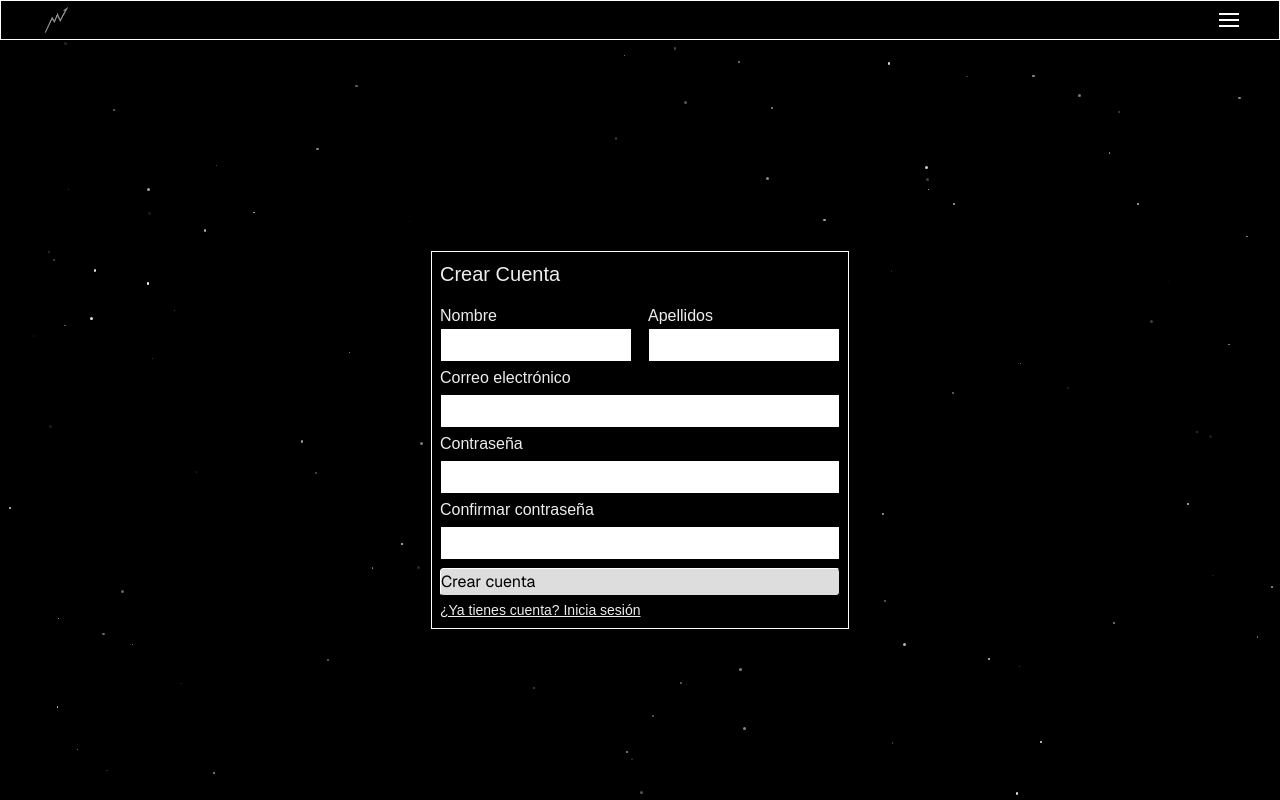
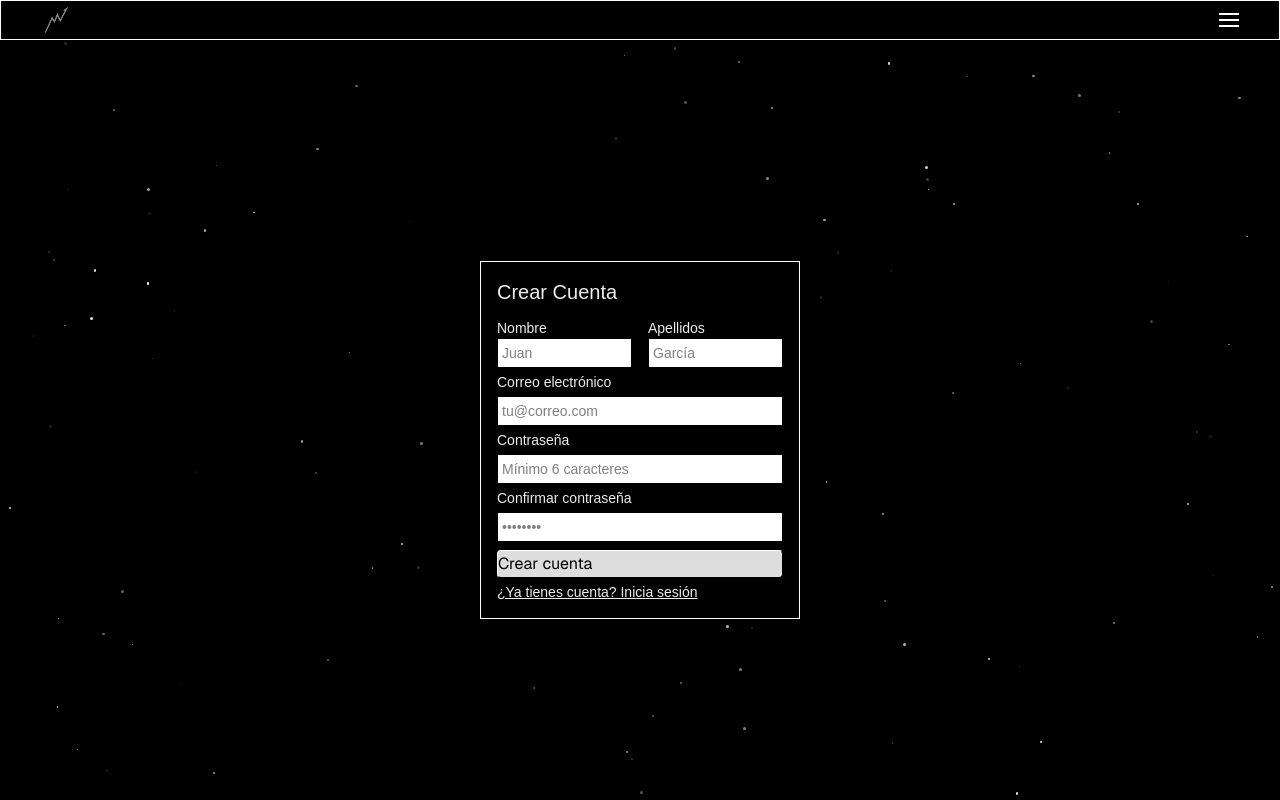
Before and after one commit to Nesss-27/PFT-daw2, a Next.js app in the folder pft-manepe/: page /signup in a window 1280 px wide. Shown: the top 800 px of the page. Built offline with nearby package versions, Linux system fonts and the light colour scheme; no server answers.

Commit message:
login y eso arreglado

```diff
--- a/pft-manepe/src/app/login/page.tsx
+++ b/pft-manepe/src/app/login/page.tsx
@@ -10,14 +10,40 @@ export default function LoginPage() {
   const [email, setEmail] = useState("");
   const [password, setPassword] = useState("");
   const [error, setError] = useState("");
+  const [loading, setLoading] = useState(false);
 
   const handleLogin = async () => {
     setError("");
+
+    // Validaciones
+    if (!email && !password) {
+      setError("Introduce tu correo y contraseña");
+      return;
+    }
+    if (!email) {
+      setError("Introduce tu correo electrónico");
+      return;
+    }
+    if (!email.includes("@")) {
+      setError("El correo no es válido");
+      return;
+    }
+    if (!password) {
+      setError("Introduce tu contraseña");
+      return;
+    }
+    if (password.length < 6) {
+      setError("La contraseña debe tener al menos 6 caracteres");
+      return;
+    }
+
+    setLoading(true);
     const res = await signIn("credentials", {
       email,
       password,
       redirect: false,
     });
+    setLoading(false);
 
     if (res?.ok) {
       router.push("/home");
@@ -30,29 +56,37 @@ export default function LoginPage() {
     <>
       <Fondo />
       <div className="flex flex-col justify-center items-center h-screen">
-        <div className="bg-black border border-white p-2 space-y-2 flex flex-col">
+        <div className="bg-black border border-white p-4 space-y-2 flex flex-col w-80">
           <h2 className="text-xl">Iniciar Sesión</h2>
 
-          {error && <p className="text-red-500 text-xs">{error}</p>}
+          {error && (
+            <p className="text-red-500 text-xs border border-red-500 p-2">
+              {error}
+            </p>
+          )}
 
-          <p>Correo electrónico</p>
+          <p className="text-sm">Correo electrónico</p>
           <input
             type="email"
             value={email}
             onChange={(e) => setEmail(e.target.value)}
-            className="bg-white border border-black text-black p-1"
+            onKeyDown={(e) => e.key === "Enter" && handleLogin()}
+            placeholder="tu@correo.com"
+            className="bg-white border border-black text-black p-1 text-sm"
           />
 
-          <p>Contraseña</p>
+          <p className="text-sm">Contraseña</p>
           <input
             type="password"
             value={password}
             onChange={(e) => setPassword(e.target.value)}
-            className="bg-white border border-black text-black p-1"
+            onKeyDown={(e) => e.key === "Enter" && handleLogin()}
+            placeholder="••••••••"
+            className="bg-white border border-black text-black p-1 text-sm"
           />
 
-          <Button seleccionado onClick={handleLogin}>
-            Iniciar sesión
+          <Button seleccionado onClick={handleLogin} disabled={loading}>
+            {loading ? "Entrando..." : "Iniciar sesión"}
           </Button>
 
           <a href="/signup" className="underline text-sm">
--- a/pft-manepe/src/app/signup/page.tsx
+++ b/pft-manepe/src/app/signup/page.tsx
@@ -10,33 +10,68 @@ export default function SignupPage() {
   const router = useRouter();
   const formRef = useRef<HTMLFormElement>(null);
   const [error, setError] = useState("");
+  const [loading, setLoading] = useState(false);
 
   const handleRegister = async () => {
     setError("");
     if (!formRef.current) return;
 
     const formData = new FormData(formRef.current);
+    const name     = formData.get("name") as string;
+    const apellido = formData.get("apellido") as string;
+    const email    = formData.get("email") as string;
     const password = formData.get("password") as string;
-    const confirm = formData.get("confirm") as string;
+    const confirm  = formData.get("confirm") as string;
 
+    // Validaciones
+    if (!name.trim()) {
+      setError("Introduce tu nombre");
+      return;
+    }
+    if (!apellido.trim()) {
+      setError("Introduce tus apellidos");
+      return;
+    }
+    if (!email.trim()) {
+      setError("Introduce tu correo electrónico");
+      return;
+    }
+    if (!email.includes("@")) {
+      setError("El correo no es válido");
+      return;
+    }
+    if (!password) {
+      setError("Introduce una contraseña");
+      return;
+    }
+    if (password.length < 6) {
+      setError("La contraseña debe tener al menos 6 caracteres");
+      return;
+    }
     if (password !== confirm) {
       setError("Las contraseñas no coinciden");
       return;
     }
 
     try {
+      setLoading(true);
       await registerUser(formData);
 
       const res = await signIn("credentials", {
-        email: formData.get("email"),
+        email,
         password,
         redirect: false,
       });
 
-      if (res?.ok) router.push("/home");
-
+      if (res?.ok) {
+        router.push("/home");
+      } else {
+        setError("Cuenta creada pero no se pudo iniciar sesión. Intenta hacer login.");
+      }
     } catch (err: any) {
       setError(err.message);
+    } finally {
+      setLoading(false);
     }
   };
 
@@ -44,38 +79,47 @@ export default function SignupPage() {
     <>
       <Fondo />
       <div className="flex flex-col justify-center items-center h-screen">
-        <form ref={formRef} className="bg-black border border-white p-2 space-y-1 flex flex-col">
+        <form ref={formRef} className="bg-black border border-white p-4 space-y-1 flex flex-col w-80">
           <h2 className="text-xl">Crear Cuenta</h2>
 
-          {error && <p className="text-red-500 text-xs">{error}</p>}
+          {error && (
+            <p className="text-red-500 text-xs border border-red-500 p-2">
+              {error}
+            </p>
+          )}
 
-          <div className="w-100 flex flex-row mt-3 justify-between gap-4">
+          <div className="flex flex-row mt-2 justify-between gap-4">
             <div className="w-full">
-              <p>Nombre</p>
+              <p className="text-sm">Nombre</p>
               <input name="name" type="text"
-                className="bg-white border border-black text-black w-full p-1" />
+                placeholder="Juan"
+                className="bg-white border border-black text-black w-full p-1 text-sm" />
             </div>
             <div className="w-full">
-              <p>Apellidos</p>
+              <p className="text-sm">Apellidos</p>
               <input name="apellido" type="text"
-                className="bg-white border border-black text-black w-full p-1" />
+                placeholder="García"
+                className="bg-white border border-black text-black w-full p-1 text-sm" />
             </div>
           </div>
 
-          <p>Correo electrónico</p>
+          <p className="text-sm">Correo electrónico</p>
           <input name="email" type="email"
-            className="bg-white border border-black text-black p-1" />
+            placeholder="tu@correo.com"
+            className="bg-white border border-black text-black p-1 text-sm" />
 
-          <p>Contraseña</p>
+          <p className="text-sm">Contraseña</p>
           <input name="password" type="password"
-            className="bg-white border border-black text-black p-1" />
+            placeholder="Mínimo 6 caracteres"
+            className="bg-white border border-black text-black p-1 text-sm" />
 
-          <p>Confirmar contraseña</p>
+          <p className="text-sm">Confirmar contraseña</p>
           <input name="confirm" type="password"
-            className="bg-white border border-black text-black p-1" />
+            placeholder="••••••••"
+            className="bg-white border border-black text-black p-1 text-sm" />
 
-          <Button seleccionado onClick={handleRegister}>
-            Crear cuenta
+          <Button seleccionado onClick={handleRegister} disabled={loading}>
+            {loading ? "Creando cuenta..." : "Crear cuenta"}
           </Button>
 
           <a href="/login" className="underline text-sm">
```
